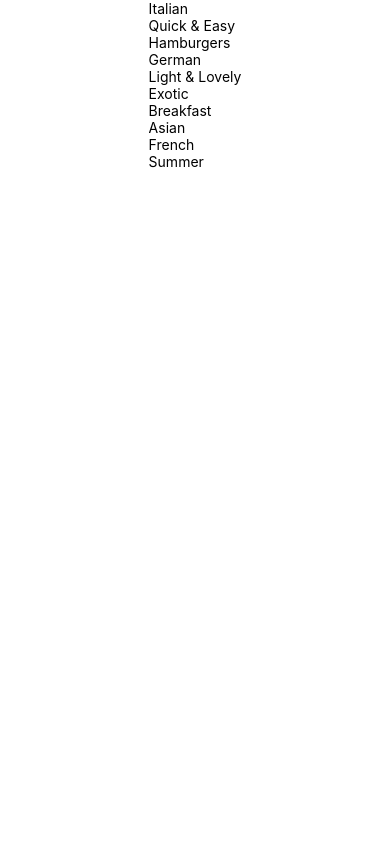
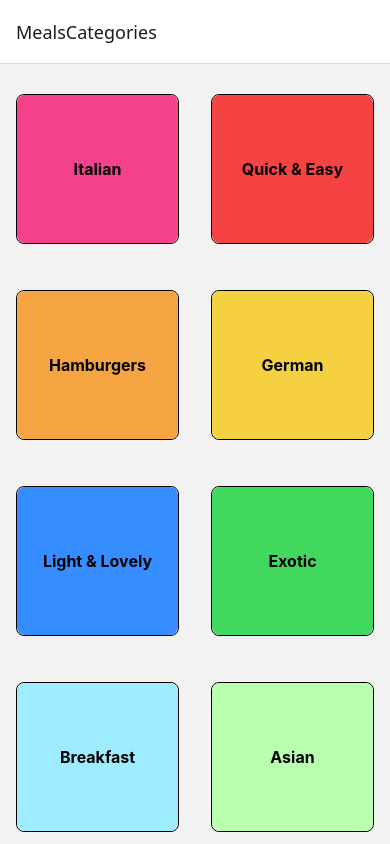
Before and after one commit to sezerlimanlar/Meal-App-with-ReactNative, a React Native app: screen /MealsCategories in a window 390 px wide. Built offline with nearby package versions, Linux system fonts and the light colour scheme.

Commit message:
navigations

```diff
--- a/App.js
+++ b/App.js
@@ -1,12 +1,22 @@
-import { StatusBar } from 'expo-status-bar';
-import { StyleSheet, Text, View } from 'react-native';
-import CategoriesScreen from './screens/CategoriesScreen';
+import { StatusBar } from "expo-status-bar";
+import { StyleSheet, Text, View } from "react-native";
+import CategoriesScreen from "./screens/CategoriesScreen";
+import { NavigationContainer } from "@react-navigation/native";
+import { createNativeStackNavigator } from "@react-navigation/native-stack";
+import MealsOverviewScreen from "./screens/MealsOverviewScreen";
+
+const Stack = createNativeStackNavigator();
 
 export default function App() {
   return (
     <View style={styles.container}>
       <StatusBar style="dark" />
-      <CategoriesScreen/>
+      <NavigationContainer>
+        <Stack.Navigator>
+          <Stack.Screen name="MealsCategories" component={CategoriesScreen} />
+          <Stack.Screen name="MealsOverview" component={MealsOverviewScreen} />
+        </Stack.Navigator>
+      </NavigationContainer>
     </View>
   );
 }
@@ -14,8 +24,5 @@
 const styles = StyleSheet.create({
   container: {
     flex: 1,
-    backgroundColor: '#fff',
-    alignItems: 'center',
-    justifyContent: 'center',
   },
 });
--- a/app.json
+++ b/app.json
@@ -6,6 +6,7 @@
     "orientation": "portrait",
     "icon": "./assets/icon.png",
     "userInterfaceStyle": "light",
+    "backgroundColor":"#24180f",
     "newArchEnabled": true,
     "splash": {
       "image": "./assets/splash-icon.png",
--- a/components/CategoryGridTile.js
+++ /dev/null
@@ -1,16 +0,0 @@
-import { Pressable, StyleSheet, Text, View } from "react-native";
-import React from "react";
-
-export default function CategoryGridTile({ title, color }) {
-  return (
-    <View>
-      <Pressable>
-        <View>
-          <Text>{title}</Text>
-        </View>
-      </Pressable>
-    </View>
-  );
-}
-
-const styles = StyleSheet.create({});
--- /dev/null
+++ b/components/CategoryGridTitle.js
@@ -0,0 +1,50 @@
+import { Pressable, StyleSheet, Text, View } from "react-native";
+import React from "react";
+
+export default function CategoryGridTitle({ title, color,onPress }) {
+
+  return (
+    <View style={[styles.gridItem]}>
+      <Pressable
+        style={({ pressed }) => [
+          styles.button,
+          pressed ? styles.buttonPressed : null,
+        ]}
+        onPress={onPress}
+      >
+        <View style={[styles.innerContainer, { backgroundColor: color }]}>
+          <Text style={styles.title}>{title}</Text>
+        </View>
+      </Pressable>
+    </View>
+  );
+}
+
+const styles = StyleSheet.create({
+  gridItem: {
+    flex: 1,
+    margin: 16,
+    height: 150,
+    borderRadius: 8,
+    borderWidth: 1,
+    borderColor: "black",
+    marginTop: 30,
+  },
+  button: {
+    flex: 1,
+  },
+  innerContainer: {
+    flex: 1,
+    borderRadius: 8,
+    padding: 16,
+    justifyContent: "center",
+    alignItems: "center",
+  },
+  buttonPressed: {
+    opacity: 0.75,
+  },
+  title: {
+    fontWeight: "bold",
+    fontSize: 16,
+  },
+});
--- a/screens/CategoriesScreen.js
+++ b/screens/CategoriesScreen.js
@@ -1,17 +1,29 @@
 import { StyleSheet, Text, View, FlatList } from "react-native";
 import React from "react";
 import { CATEGORIES } from "../data/dummy-data";
-import CategoryGridTile from "../components/CategoryGridTile";
+import CategoryGridTitle from "../components/CategoryGridTitle";
+import { useNavigation } from "@react-navigation/native";
 
-function renderCategoryItem(itemData) {
-  return <CategoryGridTile title={itemData.item.title} color={itemData.item.color}/>
-}
-export default function CategoriesScreen() {
+export default function CategoriesScreen({ navigation }) {
   return (
     <FlatList
       data={CATEGORIES}
       keyExtractor={(item) => item.id}
-      renderItem={renderCategoryItem}
+      renderItem={(itemData) => {
+        return (
+          <CategoryGridTitle
+            title={itemData.item.title}
+            color={itemData.item.color}
+            onPress={() =>
+              navigation.navigate("MealsOverview", {
+                categoryId: itemData.item.id,
+              })
+            }
+            navigation={navigation}
+          />
+        );
+      }}
+      numColumns={2}
     />
   );
 }
--- /dev/null
+++ b/screens/MealsOverviewScreen.js
@@ -0,0 +1,21 @@
+import { StyleSheet, Text, View } from "react-native";
+import React from "react";
+import { MEALS } from "../data/dummy-data";
+
+export default function MealsOverviewScreen({ route }) {
+  //Alternatifi useRoot
+  const { categoryId } = route.params;
+  console.log(categoryId);
+  return (
+    <View style={styles.container}>
+      <Text>MEALS = {categoryId}</Text>
+    </View>
+  );
+}
+
+const styles = StyleSheet.create({
+  container: {
+    flex: 1,
+    padding: 16,
+  },
+});
```
Also changed, not shown: package.json (+6 -1 lines), 1 other file (tests, documents, lock files or other folders).
